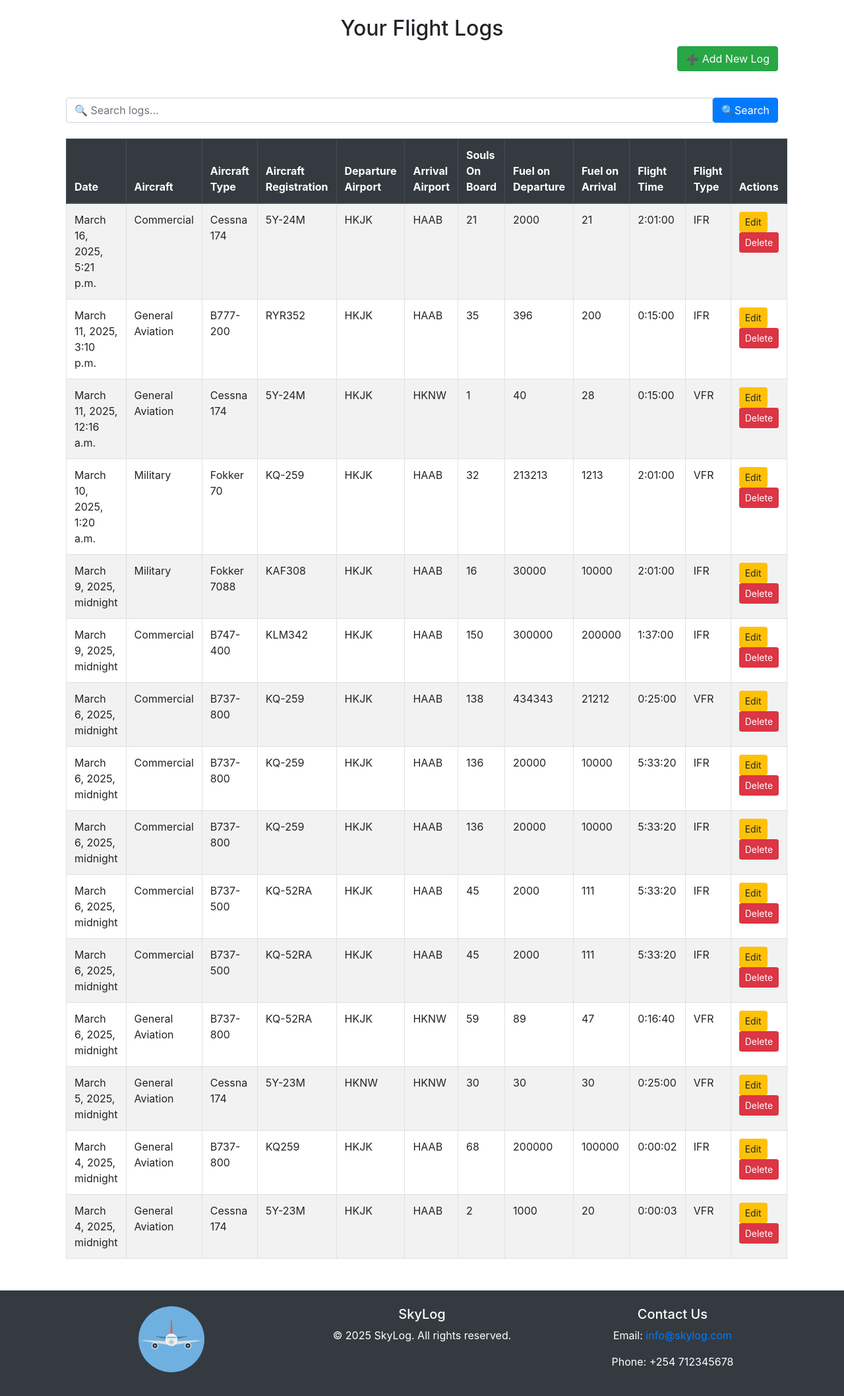
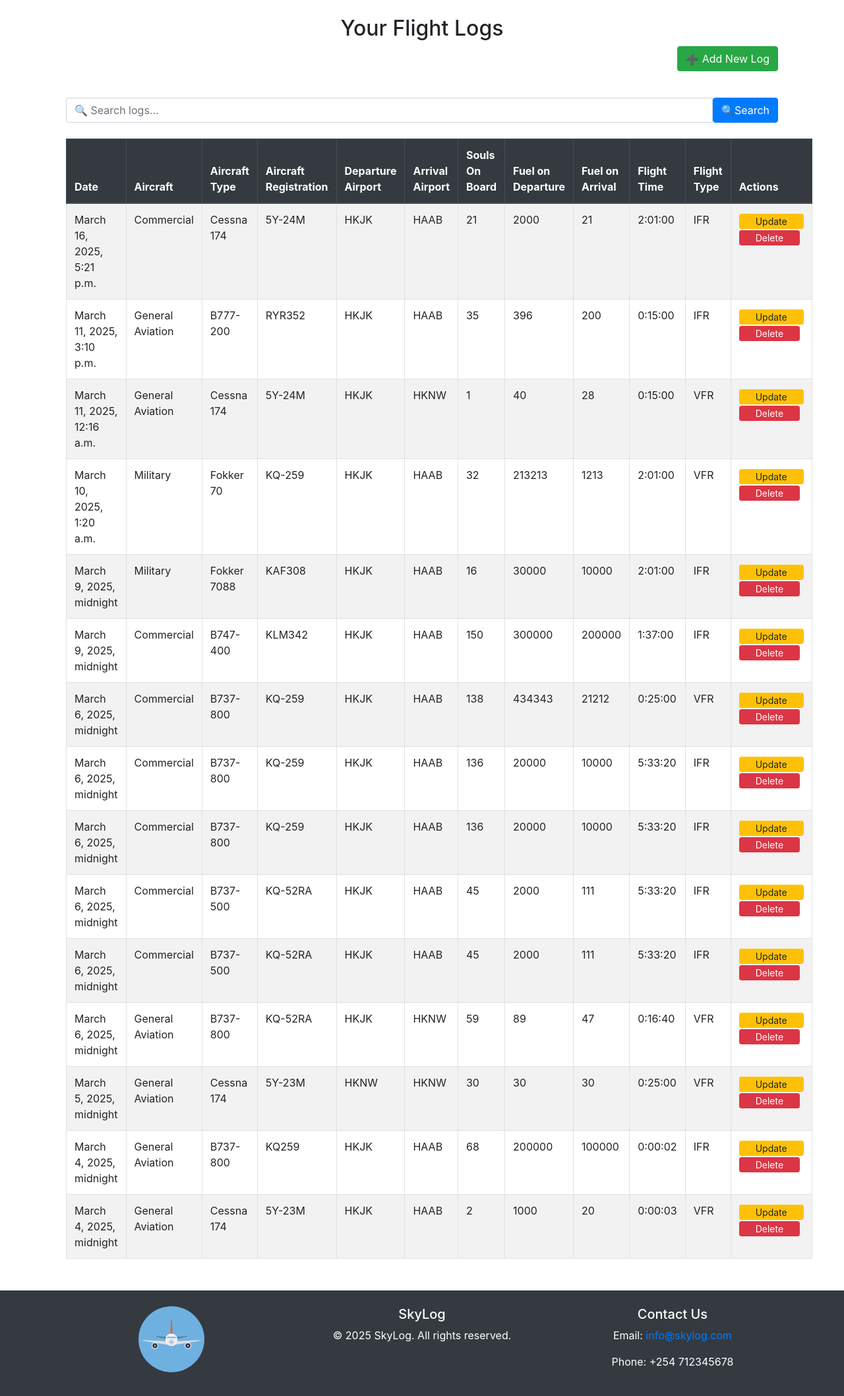
Before and after one commit to dcccalvin/SkyLog, a Django app: page /logbook/logs_list/ in a window 1280 px wide. Shown: the part 56-2172 px from the top of the page at 66% size. Run offline with Django 4.2, Linux system fonts and the light colour scheme; a user stored in the database is signed in; data comes from the database, SQL or seed files in the repository; both versions use the stored data as it was after the commit.

Commit message:
Update button styles in log list template for better alignment

```diff
--- a/Pilot_Logbook/logs/templates/logs/log_list.html
+++ b/Pilot_Logbook/logs/templates/logs/log_list.html
@@ -56,8 +56,8 @@
                 <td>{{ log.flight_type }}</td>
 
                 <td>
-                    <a href="{% url 'logs:edit_log' log.id %}" class="btn btn-warning btn-sm me-2">Edit</a>
-                    <a href="{% url 'logs:delete_log' log.id %}" class="btn btn-danger btn-sm">Delete</a>
+                    <a href="{% url 'logs:edit_log' log.id %}" class="btn btn-warning btn-sm p-0 px-4">Update </a>
+                    <a href="{% url 'logs:delete_log' log.id %}" class="btn btn-danger btn-sm  p-0 px-4">Delete</a>
                 </td>
 
             </tr>
```
Also changed, not shown: Pilot_Logbook/db.sqlite3.
